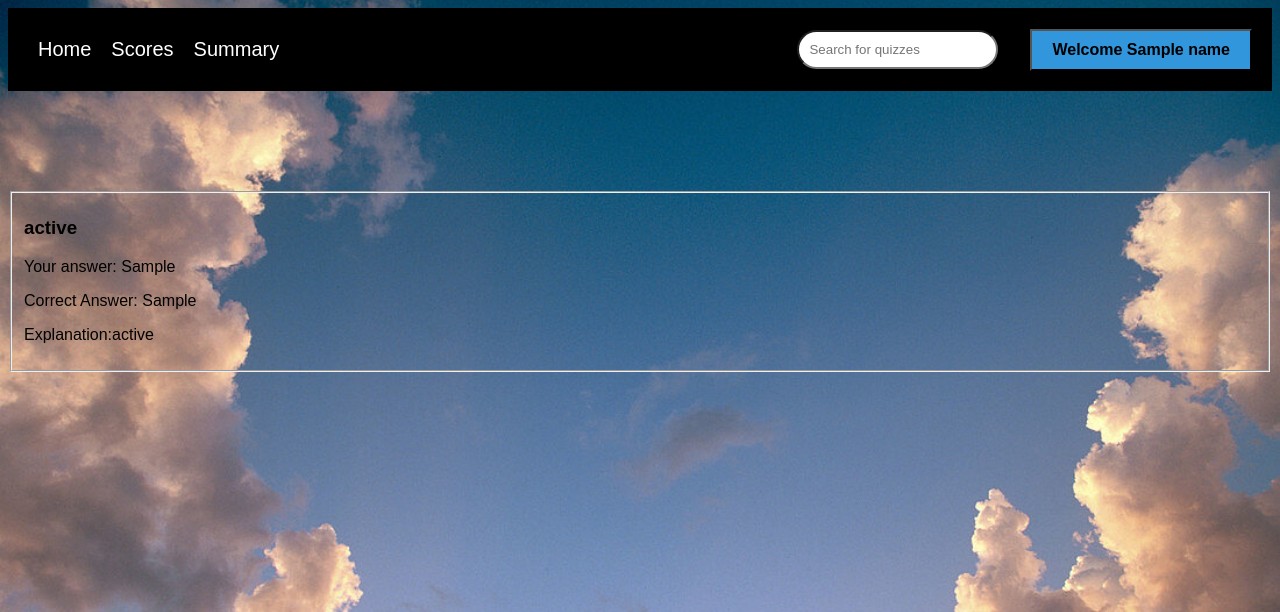
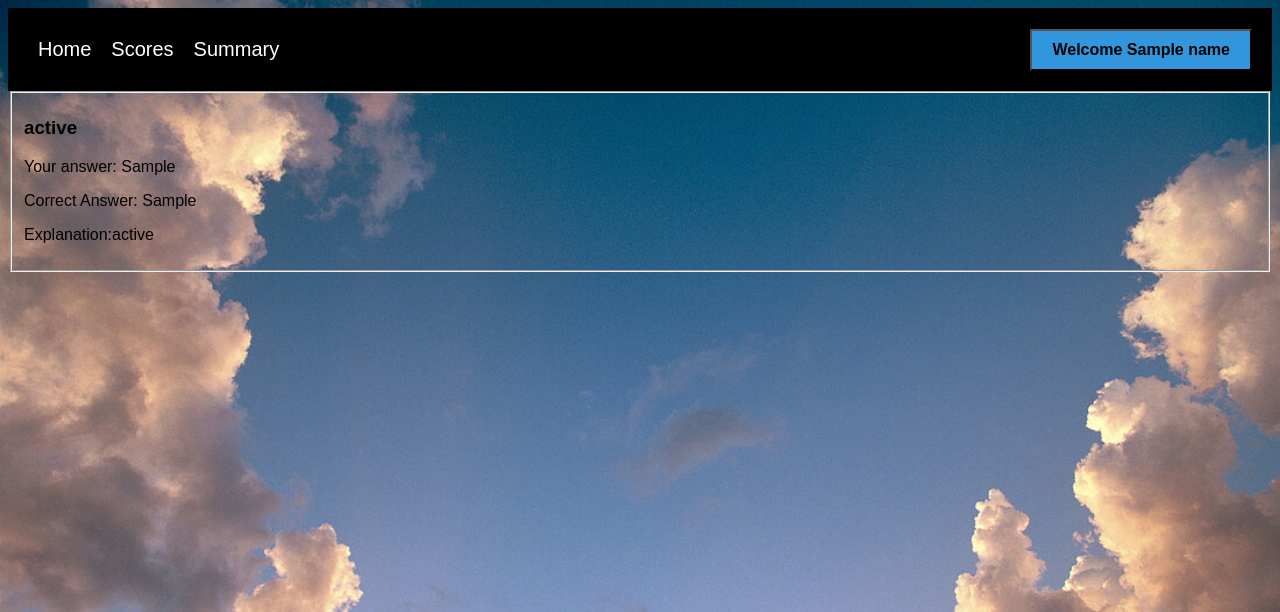
Before and after one commit to 22f3002631/Quiz-Master-V1, a Flask app: template templates/viewquiz_attempt.html in a window 1280 px wide. Shown: the top 612 px of the page. Run offline with Flask 3, Linux system fonts and the light colour scheme; the template is opened without the code that fills it: most values are stand-ins (such as "Sample title", 1, 10 or a date in 2020).

Commit message:
Final CSS implemented

```diff
--- a/templates/viewquiz_attempt.html
+++ b/templates/viewquiz_attempt.html
@@ -5,19 +5,7 @@
         <meta name="viewport" content="width=device-width;initial-scale=1.0">
         <title>Home</title>
         <link rel="stylesheet" href="/static/nav.css">
-        <style>
-            main{
-                align-items: center;
-                margin-top: 100px;
-            }
-            legend{
-                text-align: center;
-            }
-            table,th,td{
-                border: 2px solid blue;
-                border-collapse: collapse;
-            }
-        </style>
+        <link rel="stylesheet" href="/static/attempt.css">
     </head>
     <body>
         <header>
@@ -25,18 +13,15 @@
                 <div class="navbar">
                     <a href="{{url_for('user_home')}}">Home</a>
                     <a href="{{url_for('user_score')}}">Scores</a>
-                    <a href="#">Summary</a>
+                    <a href="{{url_for('user_summary')}}">Summary</a>
                 </div>
                 <div class="down">
-                    <div>
-                        <input type="search" name="search" id="search" placeholder="Search for quizzes">
-                    </div>
                     <div class="down2">
-                    <button>Welcome {{name}}</button>
-                </div>
-                    <div class="drop">
-                        <a href="#">Edit profile</a>
-                        <a href="{{url_for('logout')}}">Logout</a>
+                        <button>Welcome {{name}}</button>
+                        <div class="drop">
+                            <a href="#">Edit profile</a>
+                            <a href="{{url_for('logout')}}">Logout</a>
+                        </div>
                     </div>
                 </div>
             </nav>
```
